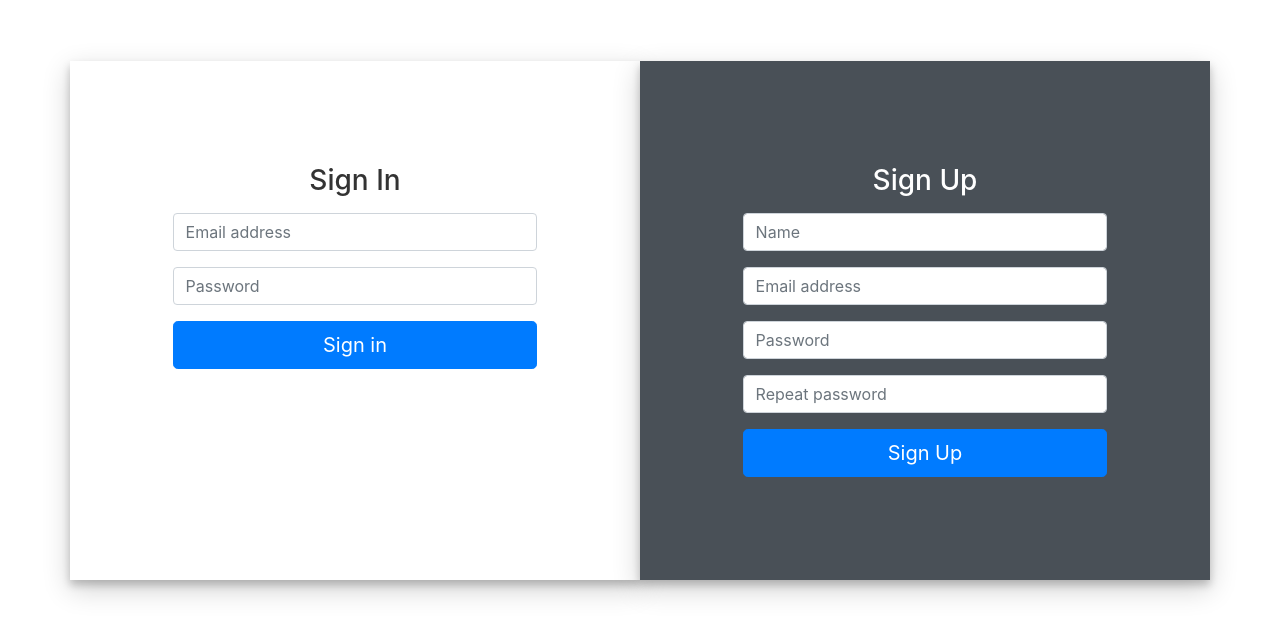
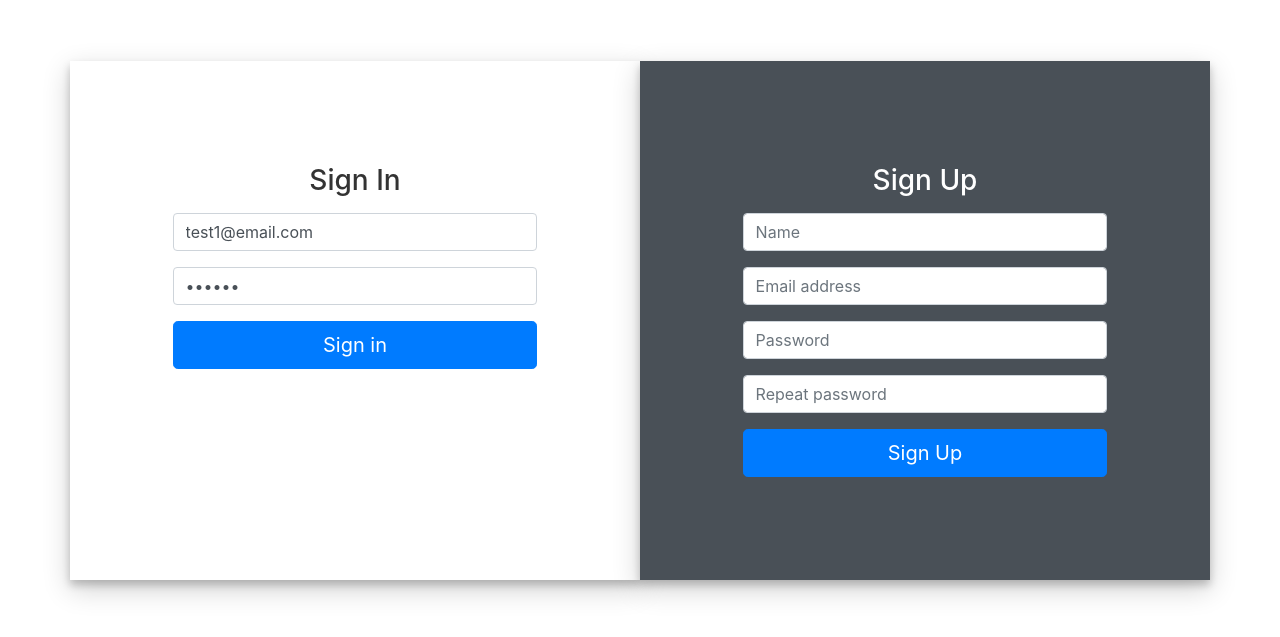
Before and after one commit to abizmo/calendar, a React (Create React App) app: page /login in a window 1280 px wide. Shown: the part 131-768 px from the top of the page. Built offline with nearby package versions, Linux system fonts and the light colour scheme; no server answers.

Commit message:
Add Login into redux

```diff
--- a/package.json
+++ b/package.json
@@ -6,6 +6,7 @@
     "@testing-library/jest-dom": "^5.11.4",
     "@testing-library/react": "^11.1.0",
     "@testing-library/user-event": "^12.1.10",
+    "axios": "^0.23.0",
     "moment": "^2.29.1",
     "prop-types": "^15.7.2",
     "react": "^17.0.2",
--- /dev/null
+++ b/src/actions/auth.js
@@ -0,0 +1,24 @@
+import { loginService } from '../services/auth';
+
+export const AUTH_LOGIN = 'AUTH_LOGIN';
+
+const login = (payload) => ({
+  type: AUTH_LOGIN,
+  payload,
+});
+
+// eslint-disable-next-line no-unused-vars
+export const loginStart = ({ email, password }) => async (dispatch) => {
+  const { data, msg, ok } = await loginService({ email, password });
+
+  if (!ok) {
+    // TODO: dispatch error
+    console.log(ok, msg);
+  } else {
+    const { name, token, uid } = data;
+
+    localStorage.setItem('token', token);
+    localStorage.setItem('token-init', new Date().getTime());
+    dispatch(login({ name, uid }));
+  }
+};
--- a/src/pages/LoginPage.jsx
+++ b/src/pages/LoginPage.jsx
@@ -1,16 +1,62 @@
-/* eslint-disable jsx-a11y/label-has-associated-control */
-import React from 'react';
+import React, { useState } from 'react';
+import { useDispatch } from 'react-redux';
+import { loginStart } from '../actions/auth';
 
 import '../styles/login.css';
 
-const LoginPage = () => (
+const initialState = {
+  email: 'test1@email.com',
+  password: '123456',
+};
+
+const LoginPage = () => {
+  const dispatch = useDispatch();
+  const [formValues, setFormValues] = useState(initialState);
+
+  const { email, password } = formValues;
+
+  const handleChange = (({ target }) => {
+    setFormValues({
+      ...formValues,
+      [target.name]: target.value,
+    });
+  });
+
+  const handleLogin = (evt) => {
+    evt.preventDefault();
+    dispatch(loginStart({ email, password }));
+    setFormValues(initialState);
+  };
+
+  return (
     <div className="container login-container">
       <div className="row">
         <div className="col-md-6 login-form">
-        <form className="form-signin">
+          <form
+            className="form-signin"
+            onSubmit={handleLogin}
+          >
             <h3>Sign In</h3>
-          <input type="email" id="inputEmail" className="form-control" placeholder="Email address" required />
-          <input type="password" id="inputPassword" className="form-control" placeholder="Password" required />
+            <input
+              className="form-control"
+              id="inputEmail"
+              name="email"
+              onChange={handleChange}
+              placeholder="Email address"
+              required
+              type="email"
+              value={email}
+            />
+            <input
+              className="form-control"
+              id="inputPassword"
+              name="password"
+              onChange={handleChange}
+              placeholder="Password"
+              required
+              type="password"
+              value={password}
+            />
             <button className="btn btn-lg btn-primary btn-block" type="submit">Sign in</button>
           </form>
         </div>
@@ -27,5 +73,6 @@ const LoginPage = () => (
       </div>
     </div>
   );
+};
 
 export default LoginPage;
--- /dev/null
+++ b/src/reducers/auth.js
@@ -0,0 +1,22 @@
+import { AUTH_LOGIN } from '../actions/auth';
+
+const initialState = {
+  checking: true,
+  name: null,
+  uid: null,
+};
+
+// eslint-disable-next-line no-unused-vars
+export default (state = initialState, { type, payload }) => {
+  switch (type) {
+    case AUTH_LOGIN:
+      return {
+        checking: false,
+        name: payload.name,
+        uid: payload.uid,
+      };
+
+    default:
+      return state;
+  }
+};
--- /dev/null
+++ b/src/services/auth.js
@@ -0,0 +1,9 @@
+import axios from 'axios';
+
+const baseUrl = `${process.env.REACT_APP_API_URL}/auth`;
+
+// eslint-disable-next-line import/prefer-default-export
+export const loginService = ({ email, password }) => axios
+  .post(`${baseUrl}/login`, { email, password })
+  .then(({ data }) => data)
+  .catch(({ response: { data } }) => data);
--- a/src/store/index.js
+++ b/src/store/index.js
@@ -3,13 +3,16 @@ import {
 } from 'redux';
 import thunk from 'redux-thunk';
 
+import auth from '../reducers/auth';
 import calendar from '../reducers/calendar';
 import modal from '../reducers/modal';
 
 const reducer = combineReducers({
+  auth,
   calendar,
   modal,
 });
+
 const composeEnhancers = (typeof window !== 'undefined' && window.__REDUX_DEVTOOLS_EXTENSION_COMPOSE__) || compose;
 const store = createStore(reducer, composeEnhancers(applyMiddleware(thunk)));
 
```
Also changed, not shown: 1 other file (tests, documents, lock files or other folders). Lines whose indentation alone changed are shown as unchanged.
